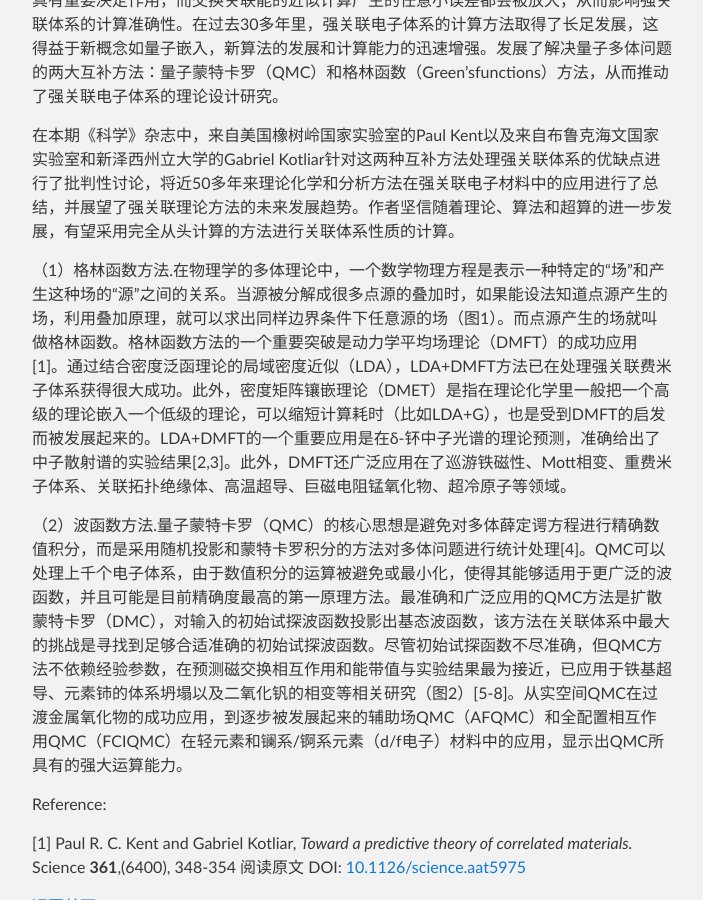
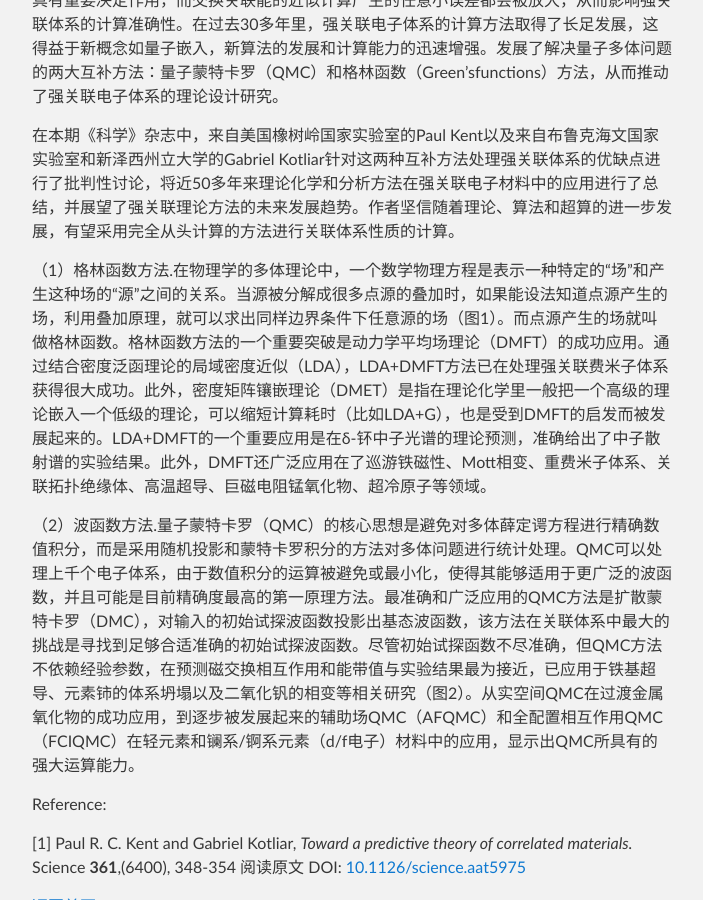
Before and after one commit to yyyu200/yyyu200.github.io, a Jekyll site: the page built from GWQMC.md, in a window 1280 px wide and 900 px high, scrolled down 643 px. Shown: the whole window, without its empty margins (288-991 px from the left). Built offline with Jekyll 4.4.1, drawn with Linux system fonts in a browser that asks for light colours; comment, search, counter and statistics services are not loaded; our own code applies the rules of GitHub Pages for plain Markdown files.

Commit message:
modify at20190918-10:17:46-aliyun

```diff
--- a/GWQMC.md
+++ b/GWQMC.md
@@ -11,9 +11,9 @@ published: true
 
 在本期《科学》杂志中，来自美国橡树岭国家实验室的Paul Kent以及来自布鲁克海文国家实验室和新泽西州立大学的Gabriel Kotliar针对这两种互补方法处理强关联体系的优缺点进行了批判性讨论，将近50多年来理论化学和分析方法在强关联电子材料中的应用进行了总结，并展望了强关联理论方法的未来发展趋势。作者坚信随着理论、算法和超算的进一步发展，有望采用完全从头计算的方法进行关联体系性质的计算。
 
-（1）格林函数方法.在物理学的多体理论中，一个数学物理方程是表示一种特定的“场”和产生这种场的“源”之间的关系。当源被分解成很多点源的叠加时，如果能设法知道点源产生的场，利用叠加原理，就可以求出同样边界条件下任意源的场（图1）。而点源产生的场就叫做格林函数。格林函数方法的一个重要突破是动力学平均场理论（DMFT）的成功应用[1]。通过结合密度泛函理论的局域密度近似（LDA），LDA+DMFT方法已在处理强关联费米子体系获得很大成功。此外，密度矩阵镶嵌理论（DMET）是指在理论化学里一般把一个高级的理论嵌入一个低级的理论，可以缩短计算耗时（比如LDA+G），也是受到DMFT的启发而被发展起来的。LDA+DMFT的一个重要应用是在δ-钚中子光谱的理论预测，准确给出了中子散射谱的实验结果[2,3]。此外，DMFT还广泛应用在了巡游铁磁性、Mott相变、重费米子体系、关联拓扑绝缘体、高温超导、巨磁电阻锰氧化物、超冷原子等领域。
+（1）格林函数方法.在物理学的多体理论中，一个数学物理方程是表示一种特定的“场”和产生这种场的“源”之间的关系。当源被分解成很多点源的叠加时，如果能设法知道点源产生的场，利用叠加原理，就可以求出同样边界条件下任意源的场（图1）。而点源产生的场就叫做格林函数。格林函数方法的一个重要突破是动力学平均场理论（DMFT）的成功应用。通过结合密度泛函理论的局域密度近似（LDA），LDA+DMFT方法已在处理强关联费米子体系获得很大成功。此外，密度矩阵镶嵌理论（DMET）是指在理论化学里一般把一个高级的理论嵌入一个低级的理论，可以缩短计算耗时（比如LDA+G），也是受到DMFT的启发而被发展起来的。LDA+DMFT的一个重要应用是在δ-钚中子光谱的理论预测，准确给出了中子散射谱的实验结果。此外，DMFT还广泛应用在了巡游铁磁性、Mott相变、重费米子体系、关联拓扑绝缘体、高温超导、巨磁电阻锰氧化物、超冷原子等领域。
 
-（2）波函数方法.量子蒙特卡罗（QMC）的核心思想是避免对多体薛定谔方程进行精确数值积分，而是采用随机投影和蒙特卡罗积分的方法对多体问题进行统计处理[4]。QMC可以处理上千个电子体系，由于数值积分的运算被避免或最小化，使得其能够适用于更广泛的波函数，并且可能是目前精确度最高的第一原理方法。最准确和广泛应用的QMC方法是扩散蒙特卡罗（DMC），对输入的初始试探波函数投影出基态波函数，该方法在关联体系中最大的挑战是寻找到足够合适准确的初始试探波函数。尽管初始试探函数不尽准确，但QMC方法不依赖经验参数，在预测磁交换相互作用和能带值与实验结果最为接近，已应用于铁基超导、元素铈的体系坍塌以及二氧化钒的相变等相关研究（图2）[5-8]。从实空间QMC在过渡金属氧化物的成功应用，到逐步被发展起来的辅助场QMC（AFQMC）和全配置相互作用QMC（FCIQMC）在轻元素和镧系/锕系元素（d/f电子）材料中的应用，显示出QMC所具有的强大运算能力。
+（2）波函数方法.量子蒙特卡罗（QMC）的核心思想是避免对多体薛定谔方程进行精确数值积分，而是采用随机投影和蒙特卡罗积分的方法对多体问题进行统计处理。QMC可以处理上千个电子体系，由于数值积分的运算被避免或最小化，使得其能够适用于更广泛的波函数，并且可能是目前精确度最高的第一原理方法。最准确和广泛应用的QMC方法是扩散蒙特卡罗（DMC），对输入的初始试探波函数投影出基态波函数，该方法在关联体系中最大的挑战是寻找到足够合适准确的初始试探波函数。尽管初始试探函数不尽准确，但QMC方法不依赖经验参数，在预测磁交换相互作用和能带值与实验结果最为接近，已应用于铁基超导、元素铈的体系坍塌以及二氧化钒的相变等相关研究（图2）。从实空间QMC在过渡金属氧化物的成功应用，到逐步被发展起来的辅助场QMC（AFQMC）和全配置相互作用QMC（FCIQMC）在轻元素和镧系/锕系元素（d/f电子）材料中的应用，显示出QMC所具有的强大运算能力。
 
 Reference:
 
```
